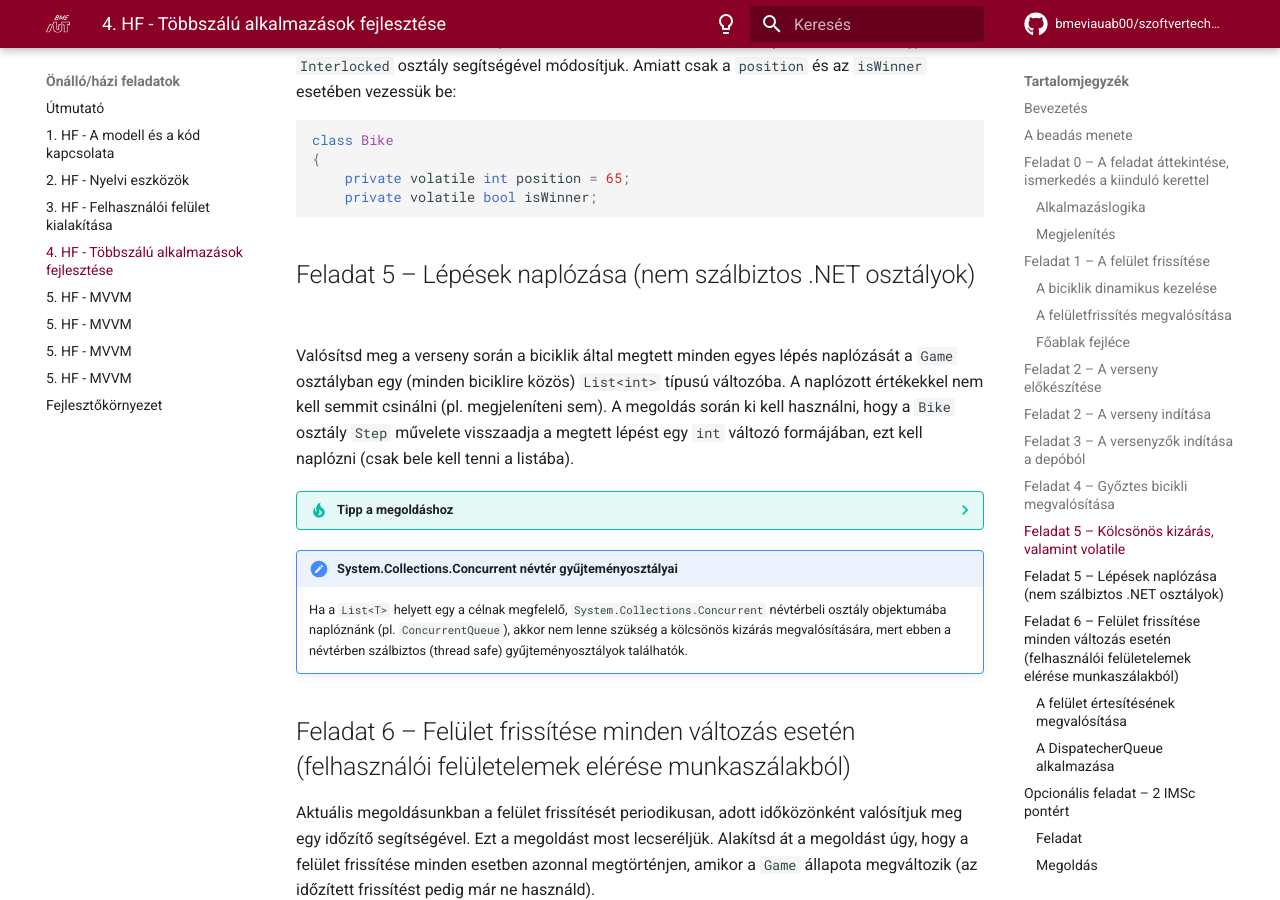
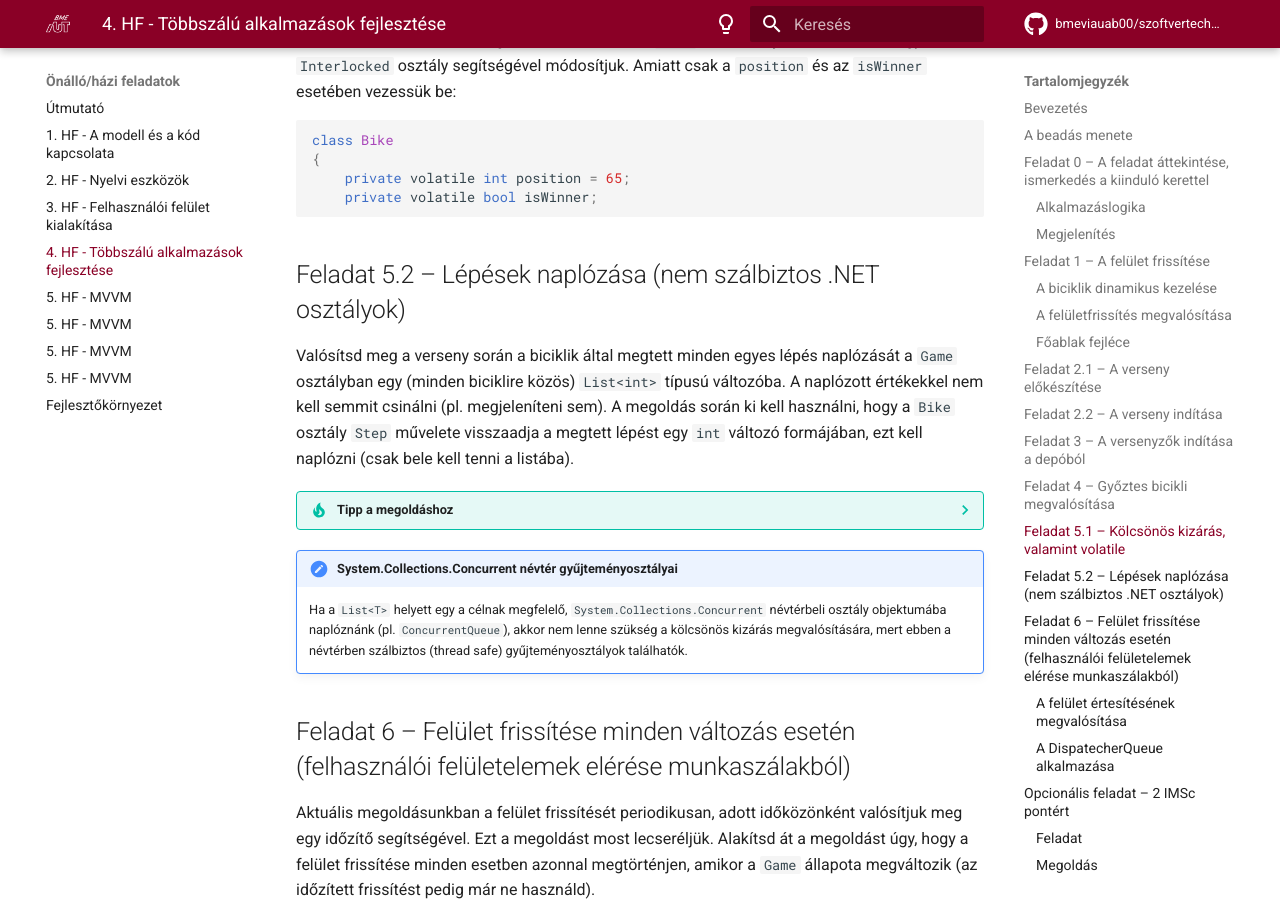
Before and after one commit to bmeviauab00/szoftvertechnikak, an MkDocs documentation site: the page built from docs/hazi/4-tobbszalu-alkalmazasok-fejlesztese/index.md, in a window 1280 px wide and 900 px high, scrolled down 12877 px. Built offline with MkDocs 1.6.1 and Material for MkDocs 9.7.7, drawn with Linux system fonts in a browser that asks for light colours; emoji names are drawn with the system emoji font; comment, search, counter and statistics services are not loaded; the version menu is left out; some of the changed text lies outside the part shown.

Commit message:
Fix issue #60: [2db 2es es 2db 5os feladat fixed]

````diff
--- a/docs/hazi/4-tobbszalu-alkalmazasok-fejlesztese/index.md
+++ b/docs/hazi/4-tobbszalu-alkalmazasok-fejlesztese/index.md
@@ -182,7 +182,7 @@ Futtassuk az alkalmazást (lényeges, hogy debuggolva, vagyis az ++f5++ billenty
 
 :exclamation: A főablak fejléce a "Tour de France" szöveg legyen, hozzáfűzve a saját Neptun kódod: (pl. "ABCDEF" Neptun kód esetén "Tour de France - ABCDEF"), fontos, hogy ez legyen a szöveg! Ehhez a főablakunk `Title` tulajdonságát állítsuk be erre a szövegre a `MainWindow.xaml` fájlban.
 
-## Feladat 2 – A verseny előkészítése
+## Feladat 2.1 – A verseny előkészítése
 
 A fentiek során el is készültünk a megjelenítési logikával, a fókuszunkat most már az alkalmazáslogikára, és az ahhoz kapcsolódó szálkezelési témakörre helyezzük át. Ennek megfelelően mostantól elsődlegesen a `Game` osztályban fogunk dolgozni.
 
@@ -250,7 +250,7 @@ Ezekhez a lépésekhez még adunk megoldást (de sokkal többet tanulsz belőle,
     - a „háttérben” a Visual Studio legyen, a `Game.cs` megnyitva,
     - VS-ben zoomolj úgy, hogy a `Game` osztály `CreateBike` és `BikeThreadFunction` függvénye látható legyen, az előtérben pedig az alkalmazásod ablaka.
 
-## Feladat 2 – A verseny indítása
+## Feladat 2.2 – A verseny indítása
 
 Valósítsd meg a verseny indítását a rajtvonalról és futtatását mindaddig, amíg a biciklik meg nem érkeznek a depóba, a következő irányelveknek megfelelően:
 
@@ -339,7 +339,7 @@ A logikát ezt követően önállóan valósítsd meg, az alábbi irányleveknek
     - a „háttérben” a Visual Studio legyen, a `Game.cs` megnyitva,
     - VS-ben zoomolj úgy, hogy a `Game` osztály `BikeThreadFunction` függvénye látható legyen, az előtérben pedig az alkalmazásod ablaka.
 
-## Feladat 5 – Kölcsönös kizárás, valamint volatile
+## Feladat 5.1 – Kölcsönös kizárás, valamint volatile
 
 Az előző feladatban láttuk, hogy a hasWinner lekérdezését és beállítását "oszthatatlanná", "atomivá" kellett tegyük, vagyis ennek során meg kellett valósítsuk a kölcsönös kizárást. Kérdés, van-e esetleg már olyan más logika is az alkalmazásban, ahol ezt meg kellet volna tenni a konzisztencia garantálásának érdekében. Ehhez azt kell megvizsgáljuk, melyek azok a változók, melyeket több szálból is írunk (vagy egyikből írunk és másikból olvasunk). A következők érintettek:
 
@@ -357,7 +357,7 @@ class Bike
     private volatile bool isWinner;
 ```
 
-## Feladat 5 – Lépések naplózása (nem szálbiztos .NET osztályok)
+## Feladat 5.2 – Lépések naplózása (nem szálbiztos .NET osztályok)
 
 Valósítsd meg a verseny során a biciklik által megtett minden egyes lépés naplózását a `Game` osztályban egy (minden biciklire közös) `List<int>` típusú változóba. A naplózott értékekkel nem kell semmit csinálni (pl. megjeleníteni sem). A megoldás során ki kell használni, hogy a `Bike` osztály `Step` művelete visszaadja a megtett lépést egy `int` változó formájában, ezt kell naplózni (csak bele kell tenni a listába).
 
````
